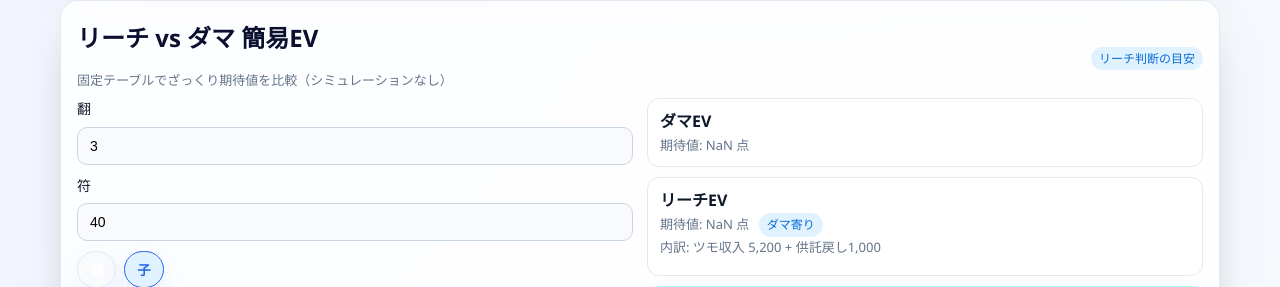
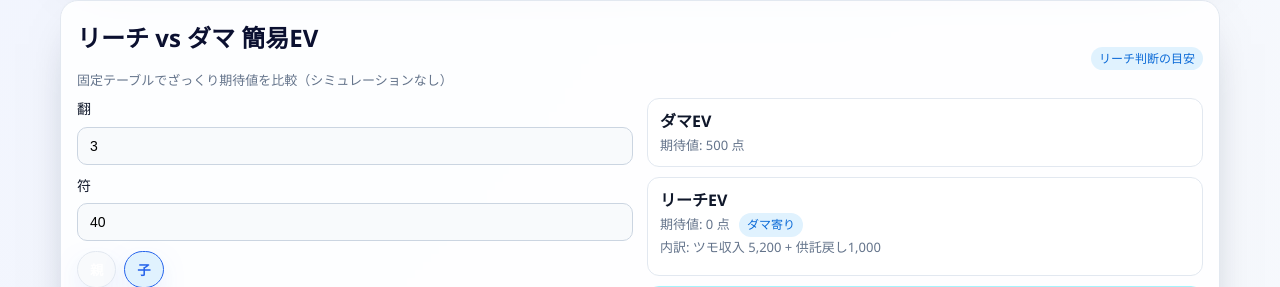
Before and after one commit to luru84/MahjongTools, a Vue app: page / in a window 1280 px wide. Shown: the part 6465-6752 px from the top of the page. Built offline with nearby package versions, Linux system fonts and the light colour scheme.

Commit message:
fix: lint issues (refs, component name, unused import)

```diff
--- a/src/App.vue
+++ b/src/App.vue
@@ -1,5 +1,4 @@
 <script setup lang="ts">
-import { ref } from "vue";
 import EndgameHelper from "./components/EndgameHelper.vue";
 import PointQuickRef from "./components/PointQuickRef.vue";
 import RiichiDecision from "./components/RiichiDecision.vue";
--- a/src/components/RiichiDecision.vue
+++ b/src/components/RiichiDecision.vue
@@ -17,8 +17,8 @@ const model = computed(() => {
   const winP = winRate.value / 100;
   const dealP = dealInRate.value / 100;
 
-  const damaEv = winP * tsumoGain - dealP * dealInLoss;
-  const riichiEv = winP * (tsumoGain + 1000) - dealP * dealInLoss - (1 - winP) * 1000;
+  const damaEv = winP * tsumoGain - dealP * dealInLoss.value;
+  const riichiEv = winP * (tsumoGain + 1000) - dealP * dealInLoss.value - (1 - winP) * 1000;
 
   return { ronPoint, tsumoGain, damaEv, riichiEv, diff: riichiEv - damaEv };
 });
--- a/src/components/Scoreboard.vue
+++ b/src/components/Scoreboard.vue
@@ -1,3 +1,4 @@
+/* eslint-disable vue/multi-word-component-names */
 <script setup lang="ts">
 import { reactive, ref } from "vue";
 
```
